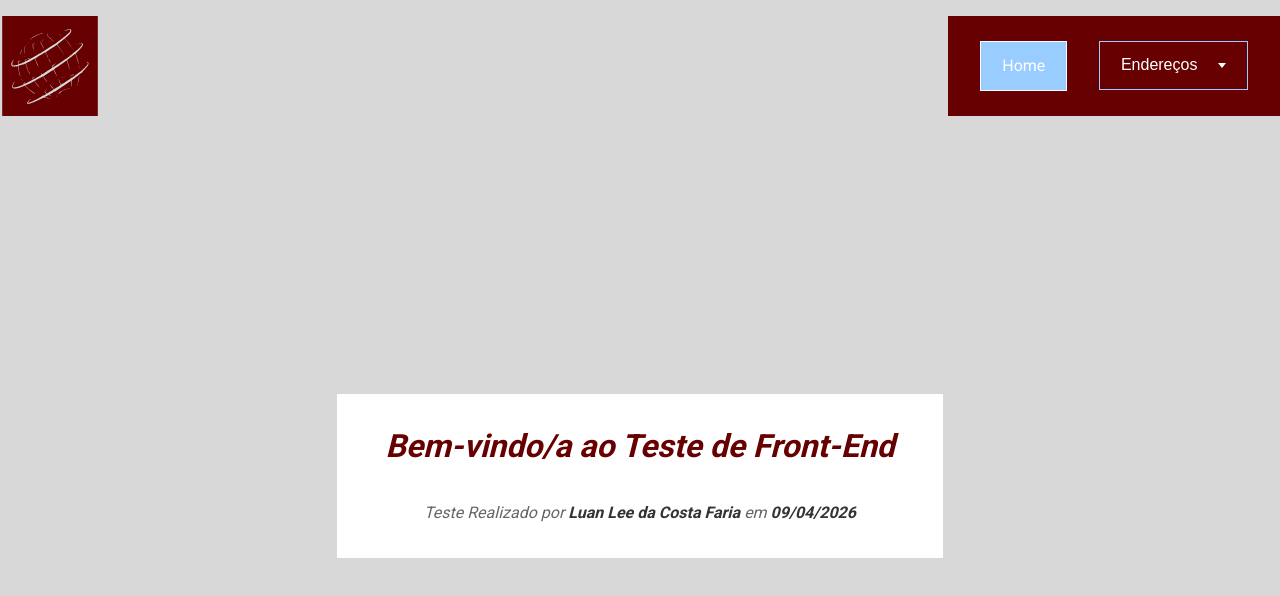
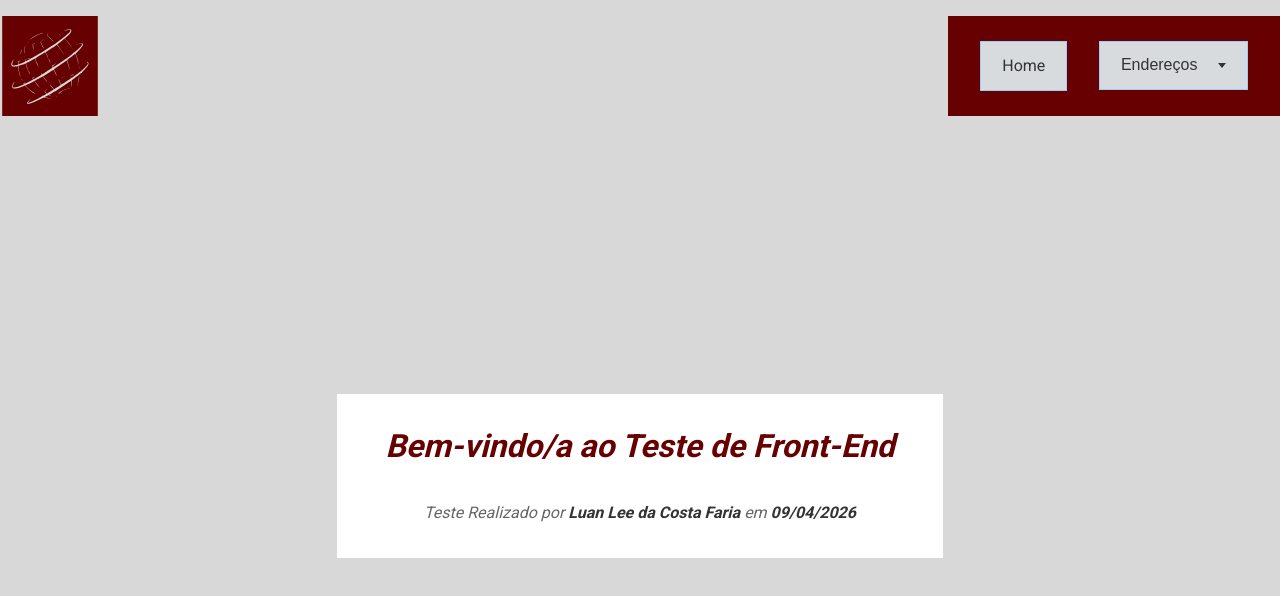
Before and after one commit to luanleecf/Teste-Frontend-SCCON, an Angular app: page /home in a window 1280 px wide. Shown: the top 596 px of the page. Built offline with nearby package versions, Linux system fonts and the light colour scheme.

Commit message:
fix: ajustes de comportamento e estilo no menu mobile e web

```diff
--- a/src/app/components/header/header-menu.component.scss
+++ b/src/app/components/header/header-menu.component.scss
@@ -46,14 +46,14 @@
   display: flex;
   align-items: center;
   gap: vars.$spacing-sm;
-  color: vars.$color-white;
+  color: vars.$color-text;
   text-decoration: none;
   font-size: vars.$font-size-base;
   font-weight: 400;
   padding: vars.$nav-padding-vertical-endereco vars.$nav-padding-horizontal;
   border: vars.$nav-border-width solid vars.$color-nav-border-light;
   border-radius: 0;
-  background-color: transparent;
+  background-color: vars.$color-button;
   cursor: pointer;
   transition: all vars.$transition-speed vars.$transition-easing;
 
@@ -63,18 +63,18 @@
     height: 0;
     border-left: vars.$nav-dropdown-arrow-size solid transparent;
     border-right: vars.$nav-dropdown-arrow-size solid transparent;
-    border-top: vars.$nav-dropdown-arrow-height solid vars.$color-white;
+    border-top: vars.$nav-dropdown-arrow-height solid vars.$color-text;
     transition: transform vars.$transition-speed vars.$transition-easing;
     margin-left: vars.$nav-dropdown-arrow-margin;
   }
 
   &:hover {
-    background-color: vars.$color-nav-hover-light;
+    background-color: vars.$color-button-hover;
   }
 
   &.open {
-    border: 1px solid vars.$color-white;
-    background-color: vars.$color-nav-hover-light;
+    border: 1px solid vars.$color-nav-border-light;
+    background-color: vars.$color-button-hover;
 
     &::after {
       transform: rotate(180deg);
@@ -97,44 +97,45 @@
 .nav-dropdown-item {
   display: block;
   width: 100%;
-  color: vars.$color-white;
+  // color: vars.$color-white;
+  color: vars.$color-text;
   text-decoration: none;
   font-size: vars.$font-size-base;
   padding: vars.$spacing-sm vars.$spacing-md;
   border: none;
-  background-color: transparent;
+  background-color: vars.$color-button;
   cursor: pointer;
   text-align: left;
   transition: all vars.$transition-speed vars.$transition-easing;
 
   &:hover {
-    background-color: vars.$color-nav-hover-light;
+    background-color: vars.$color-button-hover;
   }
 
   &.active {
-    background-color: vars.$color-nav-hover-light;
+    background-color: vars.$color-button;
   }
 }
 
 .nav-item {
-  color: vars.$color-white;
+  color: vars.$color-text;
   text-decoration: none;
   font-size: vars.$font-size-base;
   font-weight: 400;
   padding: vars.$nav-padding-vertical vars.$nav-padding-horizontal;
   border: vars.$nav-border-width solid vars.$color-nav-border-light;
   border-radius: 0;
-  background-color: transparent;
+  background-color: vars.$color-button;
   cursor: pointer;
   transition: all vars.$transition-speed vars.$transition-easing;
 
   &:hover {
-    background-color: vars.$color-nav-hover-light;
+    background-color: vars.$color-button-hover;
   }
 
   &.active {
-    border: vars.$nav-border-width solid vars.$color-white;
-    background-color: vars.$color-nav-hover-light;
+    // border: vars.$nav-border-width solid vars.$color-nav-border-light;
+    // background-color: vars.$color-button-hover;
   }
 }
 
@@ -156,11 +157,15 @@
 .menu-toggle {
   display: none;
   flex-direction: column;
+  align-items: center;
+  justify-content: center;
   gap: vars.$nav-toggle-gap;
   background: none;
   border: none;
   cursor: pointer;
   padding: 0;
+  width: vars.$nav-toggle-size;
+  height: vars.$nav-toggle-size;
 
   @media (max-width: vars.$breakpoint-md) {
     display: flex;
@@ -195,7 +200,7 @@
 
     &:hover,
     &.active {
-      background-color: vars.$color-nav-hover-light;
+      background-color: vars.$color-button-hover;
       border: none;
     }
   }
@@ -215,12 +220,12 @@
     font-weight: 500;
 
     &:hover {
-      background-color: vars.$color-nav-hover-light;
+      background-color: vars.$color-button-hover;
     }
 
     &.open {
       border: none;
-      background-color: vars.$color-nav-hover-light;
+      background-color: vars.$color-button-hover;
 
       &::after {
         transform: rotate(180deg);
--- a/src/app/components/header/header-menu.component.ts
+++ b/src/app/components/header/header-menu.component.ts
@@ -30,6 +30,7 @@ export class HeaderMenu {
     const target = evento.target as HTMLElement;
     if (!this.elementRef.nativeElement.contains(target)) {
       this.subMenuEnderecosAberto = false;
+      this.menuAberto = false; // Mobile: fecha o menu inteiro ao clicar fora
     }
   }
 
--- a/src/styles/_variables.scss
+++ b/src/styles/_variables.scss
@@ -64,6 +64,7 @@ $nav-toggle-gap: 6px;
 $nav-toggle-width: 25px;
 $nav-toggle-height: 3px;
 $nav-toggle-radius: 2px;
+$nav-toggle-size: 60px;
 $nav-animation-translate-y: -5px;
 $header-z-index: 100;
 $header-max-width: 1400px;
```
